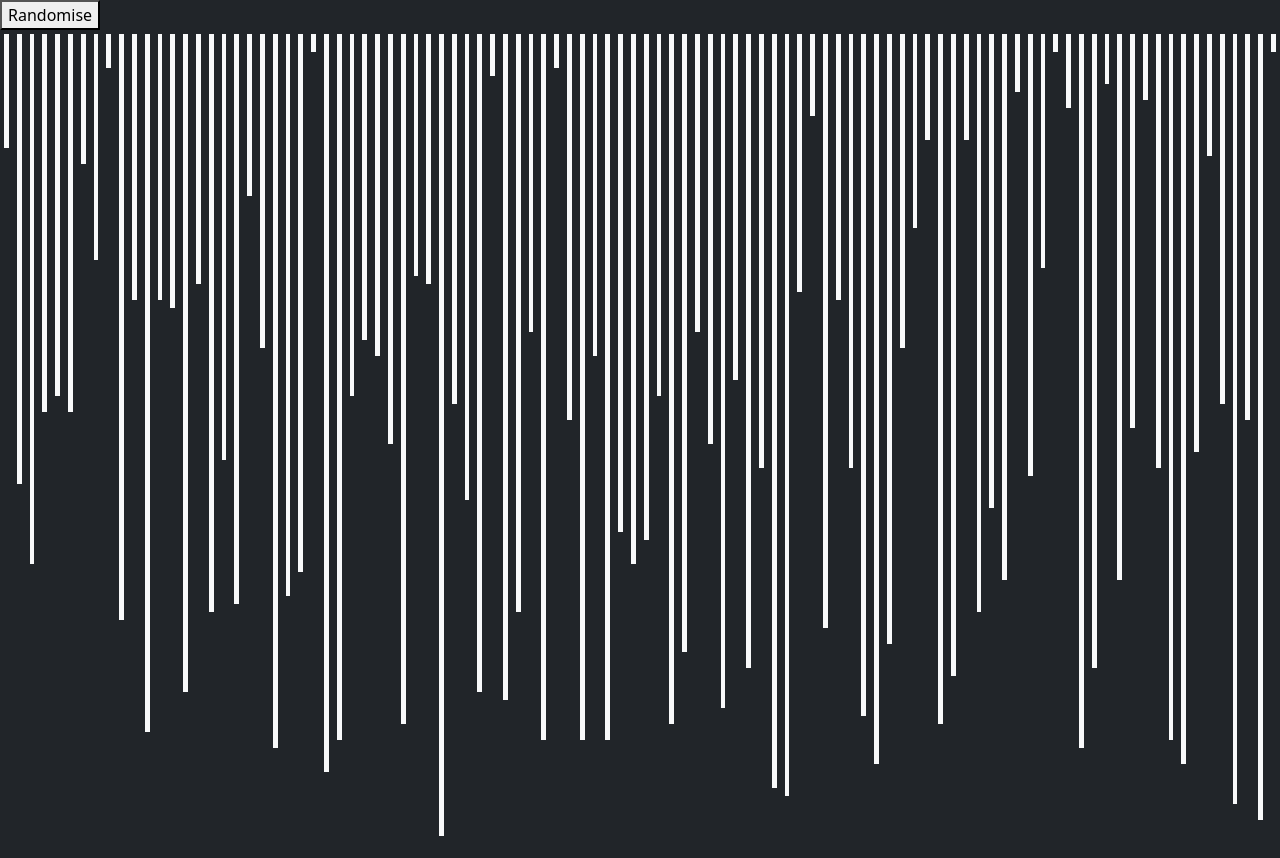
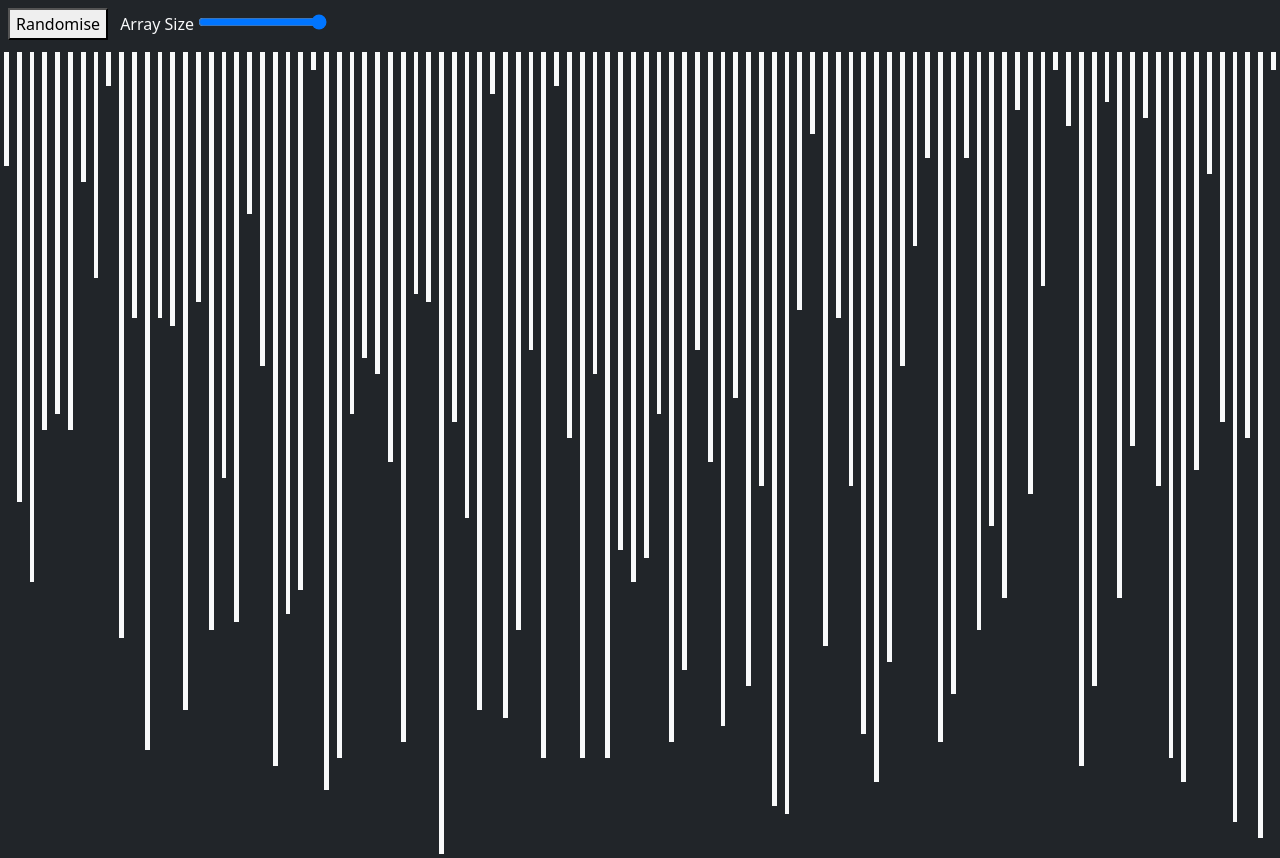
Before and after one commit to Laptop-Salad/SortingVisualiser, a plain HTML site: page index.html in a window 1280 px wide. Both pictures are taken after a click on the button "Randomise". Drawn offline with nearby package versions, Linux system fonts and the light colour scheme.

Commit message:
add ability to change array size

```diff
--- a/app.js
+++ b/app.js
@@ -1,5 +1,10 @@
-var n = 100;
+var arraySize;
 var arr = [];
+
+document.addEventListener("DOMContentLoaded", function(event) {
+    arraySize = document.getElementById("sizeSlider").value;
+    createArray();
+})
 
 function generateDivs() {
     for (var i in arr) {
@@ -18,11 +23,18 @@ function removeDivs() {
         elem.remove();
     }
 
+    arr = []
+
     createArray();
 }
 
+function sizeChange() {
+    arraySize = document.getElementById("sizeSlider").value;
+    removeDivs();
+}
+
 function createArray() {
-    for (var i = 0; i < n; i++) {
+    for (var i = 0; i < arraySize; i++) {
         const randomNum = Math.floor(Math.random() * 100) + 1;;
         arr[i] = randomNum;
     }
--- a/index.html
+++ b/index.html
@@ -9,10 +9,15 @@
     <script src="app.js"></script>
     <title>Sorting Visualiser</title>
 </head>
-<body onload="createArray()" class="bg-dark">
+<body class="bg-dark">
 
-    <div>
-        <button id="randomiseBtn" onclick="removeDivs()">Randomise</button>
+    <div class="p-1 d-flex flex-row">
+        <button id="randomiseBtn" onclick="removeDivs()" class="m-1">Randomise</button>
+
+        <div class="m-2">
+            <label for="sizeSlider" class="text-light">Array Size</label>
+            <input type="range" min="5" max="100" value="100" id="sizeSlider" oninput="sizeChange()">
+        </div>
     </div>
 
     <div id="graphArea" class="d-flex flex-row">
```
